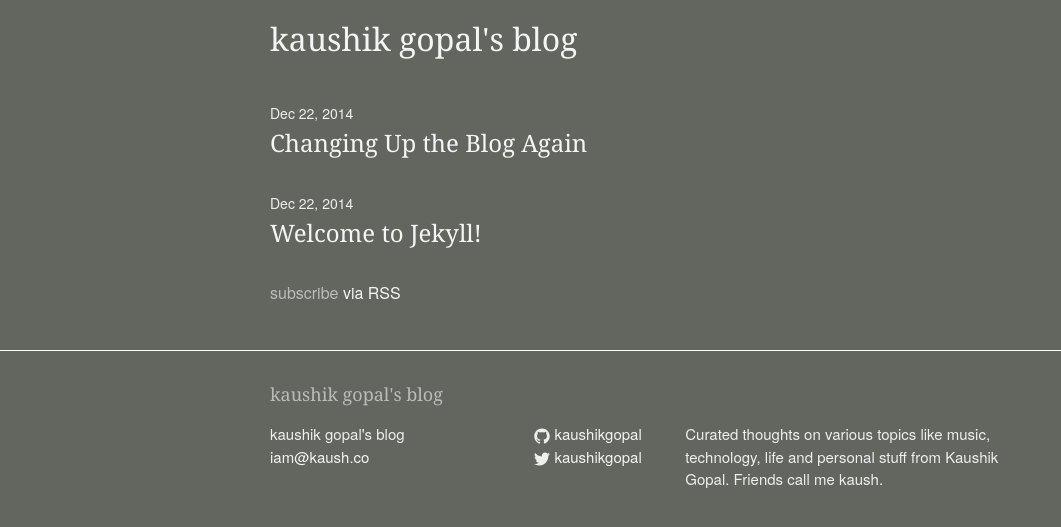
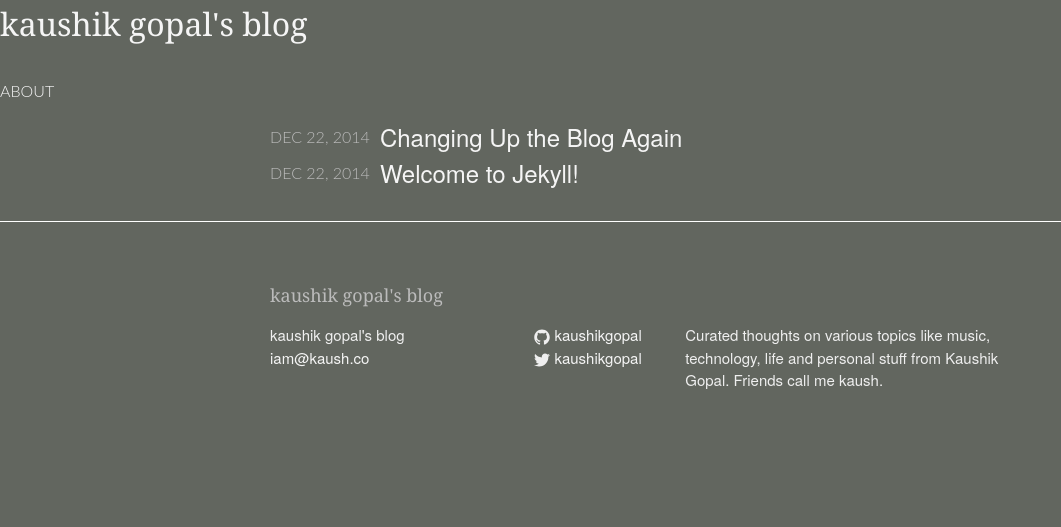
Before and after one commit to kaushikgopal/octopress-kaush-blog, a Jekyll site: the page built from index.html, in a window 1280 px wide. Shown: the top 527 px of the page, without its empty margins (0-1061 px from the left). Built offline with Jekyll 4.4.1, drawn with Linux system fonts in a browser that asks for light colours.

Commit message:
fix: remove rss, and change font fof micro-headers to Varela round

```diff
--- a/_includes/header.html
+++ b/_includes/header.html
@@ -1,12 +1,14 @@
 <header class="site-header">
 
-  <div class="wrapper">
+  <!-- <div class="wrapper"> -->
 
-    <h1>
-      <a class="site-title" href="{{ site.baseurl }}/">{{ site.title }}</a>
-    </h1>
+    <div id="banner">
+      <h1>
+        <a class="site-title" href="{{ site.baseurl }}/">{{ site.title }}</a>
+      </h1>
+    </div>
 
-    <!-- <nav class="site-nav">
+    <nav class="site-nav">
       <a href="#" class="menu-icon">
         <svg viewBox="0 0 18 15">
           <path fill="#424242" d="M18,1.484c0,0.82-0.665,1.484-1.484,1.484H1.484C0.665,2.969,0,2.304,0,1.484l0,0C0,0.665,0.665,0,1.484,0 h15.031C17.335,0,18,0.665,18,1.484L18,1.484z"/>
@@ -22,8 +24,8 @@
           {% endif %}
         {% endfor %}
       </div>
-    </nav> -->
+    </nav>
 
-  </div>
+  <!-- </div> -->
 
 </header>
--- a/_sass/_base.scss
+++ b/_sass/_base.scss
@@ -156,8 +156,7 @@ pre {
     max-width:         calc(#{$content-width} - (#{$spacing-unit} * 2));
     margin-right: auto;
     margin-left: auto;
-    padding-right: $spacing-unit;
-    padding-left: $spacing-unit;
+    padding: $spacing-unit;
     @extend %clearfix;
 
     @include media-query($on-laptop) {
--- a/_sass/_layout.scss
+++ b/_sass/_layout.scss
@@ -9,20 +9,20 @@
 }
 
 .site-title {
-    float: left;
     &:hover { text-decoration: none; }
 }
 
 .site-nav {
-    float: right;
+    float: left;
     line-height: 56px;
+    @include micro-header;
 
     .menu-icon {
         display: none;
     }
 
     .page-link {
-        color: $color-text;
+        // color: $color-text;
         line-height: $base-line-height;
 
         // Gaps between nav items, but not on the first one
@@ -152,7 +152,7 @@
  * Page content
  */
 .page-content {
-    padding: $spacing-unit 0;
+    // padding: $spacing-unit;
 }
 
 /* .page-heading {
@@ -164,20 +164,24 @@
     list-style: none;
 
     > li {
-        margin-bottom: $spacing-unit;
+        clear: both;
     }
 }
 
+.post-meta, .post-link {
+    float: left;
+}
+
 .post-meta {
-    font-size: $small-font-size;
-    color: $grey-color;
+    @include micro-header;
+    margin-top: 6px;
 }
 
 .post-link {
     display: block;
-    font-size: 24px;
+    font-family: $base-font-family;
+    margin: 0 0 0 10px;
 }
-
 
 
 /**
--- a/css/main.scss
+++ b/css/main.scss
@@ -6,8 +6,9 @@
 
 
 // Our variables
-$base-font-family: 'Source Sans Pro', 'PT Sans', HelveticaNeue, 'Helvetica Neue', Helvetica, Arial, sans-serif;
+$base-font-family: 'PT Sans', HelveticaNeue, 'Helvetica Neue', Helvetica, Arial, sans-serif;
 $header-font-family: "PT Serif", Georgia, Times, "Times New Roman", serif;
+$header-small-font-family: "Varela Round", "Lato", "PT Serif", Georgia, Times, "Times New Roman", serif;
 $base-font-size:   16px;
 $small-font-size:  $base-font-size * 0.875;
 $base-line-height: 1.5;
@@ -50,8 +51,10 @@ $on-laptop:        800px;
         @content;
     }
 }
-
-
+@mixin micro-header {
+    text-transform: uppercase;
+    font-family: $header-small-font-family;
+}
 
 // Import partials from `sass_dir` (defaults to `_sass`)
 @import
--- a/index.html
+++ b/index.html
@@ -10,14 +10,11 @@ layout: default
     {% for post in site.posts %}
       <li>
         <span class="post-meta">{{ post.date | date: "%b %-d, %Y" }}</span>
-
-        <h2>
-          <a class="post-link" href="{{ post.url | prepend: site.baseurl }}">{{ post.title }}</a>
-        </h2>
+        <h2 class="post-link"> <a href="{{ post.url | prepend: site.baseurl }}">{{ post.title }}</a></h2>
       </li>
     {% endfor %}
   </ul>
 
-  <p class="rss-subscribe">subscribe <a href="{{ "/feed.xml" | prepend: site.baseurl }}">via RSS</a></p>
+  <!-- <p class="rss-subscribe">subscribe <a href="{{ "/feed.xml" | prepend: site.baseurl }}">via RSS</a></p> -->
 
 </div>
```
